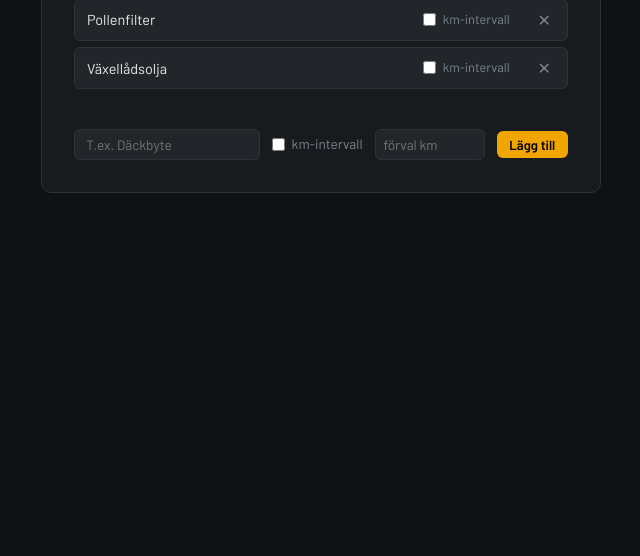
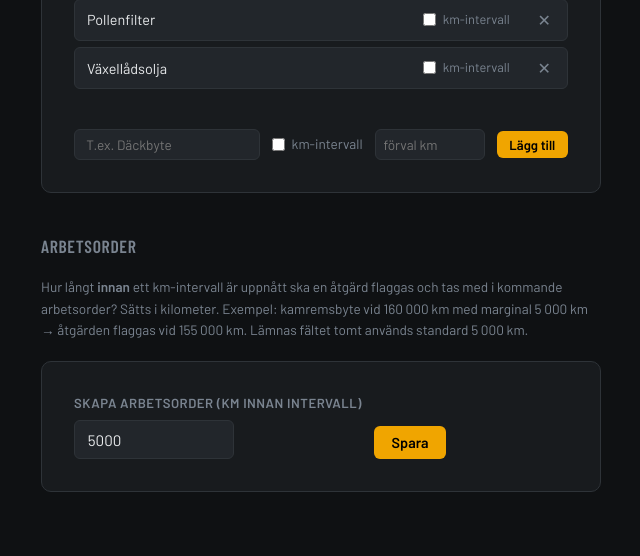
Before and after one commit to Svayak/RevvBase_V2, a Flask app: page /admin in a window 1280 px wide. Shown: the part 1555-2111 px from the top of the page, without its empty margins (143-783 px from the left). Before the commit the page ends 1748 px from the top, so only its background shows below. Run offline with Flask 3, Linux system fonts and the light colour scheme; a user stored in the database is signed in; data comes from the database, SQL or seed files in the repository; parts of the project's set-up code (start-up, migrations or seed data) failed here and were passed over; some libraries are stand-ins or nearby versions.

Commit message:
Avklara-noteringar + km-marginal för arbetsorder

```diff
--- a/app.py
+++ b/app.py
@@ -398,6 +398,14 @@ def init_db():
         try:
             conn.execute("ALTER TABLE fordonsmodeller ADD COLUMN verkstad_id INTEGER")
         except: pass
+        # Notering avklarad: datum då noteringen markerades som klar (NULL = aktiv)
+        try:
+            conn.execute("ALTER TABLE kommentarer ADD COLUMN avklarad_datum TEXT")
+        except: pass
+        # Marginal (km) innan intervall då arbetsorder/varning triggas (NULL = standard 5000)
+        try:
+            conn.execute("ALTER TABLE verkstader ADD COLUMN arbetsorder_marginal_km INTEGER")
+        except: pass
         # Skapa paketinstallningar om den saknas
         conn.executescript("""
             CREATE TABLE IF NOT EXISTS paketinstallningar (
@@ -534,6 +542,24 @@ def spara_intervall(bil_id, intervall_dict, verkstad_id=None):
                 ON CONFLICT(bil_id, service_typ) DO UPDATE SET intervall_km=excluded.intervall_km, aktiv=excluded.aktiv
             """, (bil_id, typ, info.get("intervall"), 1 if info.get("aktiv") else 0))
 
+ARBETSORDER_MARGINAL_STANDARD = 5000
+
+def get_arbetsorder_marginal(verkstad_id):
+    """Km-marginal innan ett intervall är uppnått då arbetsorder/varning ska triggas.
+    Konfigureras per verkstad i Admin. Saknas värde → standard 5000 km."""
+    if verkstad_id is None:
+        return ARBETSORDER_MARGINAL_STANDARD
+    try:
+        with get_db() as conn:
+            r = conn.execute(
+                "SELECT arbetsorder_marginal_km FROM verkstader WHERE id=?", (verkstad_id,)
+            ).fetchone()
+        if r is not None and r["arbetsorder_marginal_km"] is not None:
+            return int(r["arbetsorder_marginal_km"])
+    except Exception:
+        pass
+    return ARBETSORDER_MARGINAL_STANDARD
+
 def bygg_panel(bil_id, marke, modell, handelser, senaste_km, arsmodell=None, verkstad_id=None):
     intervaller = get_intervall(bil_id, marke, modell, arsmodell, verkstad_id)
     senaste_per_typ = {}
@@ -946,7 +972,12 @@ def bil(bil_id):
             "SELECT * FROM handelser WHERE bil_id=? ORDER BY km DESC", (bil_id,)
         ).fetchall()
         kommentarer = conn.execute(
-            "SELECT * FROM kommentarer WHERE bil_id=? ORDER BY id DESC", (bil_id,)
+            "SELECT * FROM kommentarer WHERE bil_id=? AND (avklarad_datum IS NULL OR avklarad_datum='') ORDER BY id DESC",
+            (bil_id,)
+        ).fetchall()
+        avklarade_kommentarer = conn.execute(
+            "SELECT * FROM kommentarer WHERE bil_id=? AND avklarad_datum IS NOT NULL AND avklarad_datum<>'' ORDER BY avklarad_datum DESC, id DESC",
+            (bil_id,)
         ).fetchall()
 
     senaste_km = alla_handelser[0]["km"] if alla_handelser else None
@@ -954,7 +985,8 @@ def bil(bil_id):
     return render_template("bil.html", bil=b, handelser=handelser,
         panel=panel, senaste_km=senaste_km,
         service_typer=get_service_typer(b["verkstad_id"]), filter_typ=filter_typ,
-        kommentarer=kommentarer)
+        kommentarer=kommentarer, avklarade_kommentarer=avklarade_kommentarer,
+        arbetsorder_marginal=get_arbetsorder_marginal(b["verkstad_id"]))
 
 @app.route("/bil/<int:bil_id>/redigera", methods=["GET","POST"])
 @login_required
@@ -1106,6 +1138,28 @@ def ta_bort_kommentar(bil_id, k_id):
         conn.execute("DELETE FROM kommentarer WHERE id=? AND bil_id=?", (k_id, bil_id))
     return redirect(url_for("bil", bil_id=bil_id))
 
+@app.route("/bil/<int:bil_id>/avklara-kommentar/<int:k_id>", methods=["POST"])
+@login_required
+def avklara_kommentar(bil_id, k_id):
+    check_bil_access(bil_id)
+    with get_db() as conn:
+        conn.execute(
+            "UPDATE kommentarer SET avklarad_datum=? WHERE id=? AND bil_id=?",
+            (str(date.today()), k_id, bil_id)
+        )
+    return redirect(url_for("bil", bil_id=bil_id))
+
+@app.route("/bil/<int:bil_id>/aterstall-kommentar/<int:k_id>", methods=["POST"])
+@login_required
+def aterstall_kommentar(bil_id, k_id):
+    check_bil_access(bil_id)
+    with get_db() as conn:
+        conn.execute(
+            "UPDATE kommentarer SET avklarad_datum=NULL WHERE id=? AND bil_id=?",
+            (k_id, bil_id)
+        )
+    return redirect(url_for("bil", bil_id=bil_id))
+
 @app.route("/bil/<int:bil_id>/ta-bort-handelse/<int:h_id>", methods=["POST"])
 @login_required
 def ta_bort_handelse(bil_id, h_id):
@@ -1173,6 +1227,7 @@ def kommande():
         si_map[si["bil_id"]].append(si)
     fm_cache = {}
     nedr_cache = {}
+    marg_cache = {}
 
     bilar_service = []
     for b in bilar:
@@ -1190,6 +1245,9 @@ def kommande():
         if b["verkstad_id"] not in nedr_cache:
             nedr_cache[b["verkstad_id"]] = get_nedraknare_typer(b["verkstad_id"])
         nedraknare = nedr_cache[b["verkstad_id"]]
+        if b["verkstad_id"] not in marg_cache:
+            marg_cache[b["verkstad_id"]] = get_arbetsorder_marginal(b["verkstad_id"])
+        marginal = marg_cache[b["verkstad_id"]]
         si_rader = si_map[b["id"]]
         db_map_si = {r["service_typ"]: r for r in si_rader}
         intervaller = {}
@@ -1223,7 +1281,7 @@ def kommande():
                 continue
             if diff >= iv:
                 atgarder.append({"typ": typ, "diff": diff, "intervall": iv, "status": "warn"})
-            elif diff >= iv * 0.8:
+            elif diff >= iv - marginal:
                 atgarder.append({"typ": typ, "diff": diff, "intervall": iv, "status": "caution"})
         if atgarder:
             atgarder.sort(key=lambda a: (0 if a["diff"] >= a["intervall"] else 1, -(a["diff"] or 0)))
@@ -1278,6 +1336,7 @@ def arbetsorder():
         si_map[si["bil_id"]].append(si)
     fm_cache = {}
     nedr_cache = {}
+    marg_cache = {}
 
     bilar_data = []
     for b in bilar:
@@ -1294,6 +1353,9 @@ def arbetsorder():
         if b["verkstad_id"] not in nedr_cache:
             nedr_cache[b["verkstad_id"]] = get_nedraknare_typer(b["verkstad_id"])
         nedraknare = nedr_cache[b["verkstad_id"]]
+        if b["verkstad_id"] not in marg_cache:
+            marg_cache[b["verkstad_id"]] = get_arbetsorder_marginal(b["verkstad_id"])
+        marginal = marg_cache[b["verkstad_id"]]
         si_rader = si_map[b["id"]]
         db_map_si = {r["service_typ"]: r for r in si_rader}
         intervaller = {}
@@ -1326,7 +1388,7 @@ def arbetsorder():
                 continue
             if diff >= iv:
                 status = "warn"
-            elif diff >= iv * 0.8:
+            elif diff >= iv - marginal:
                 status = "caution"
             else:
                 continue
@@ -1804,7 +1866,23 @@ def admin():
 
     return render_template("admin.html", anvandare=anvandare, verkstad_paket=verkstad_paket,
                            paket_limits=paket_limits, error=error,
-                           servicetyper=servicetyper)
+                           servicetyper=servicetyper,
+                           arbetsorder_marginal=get_arbetsorder_marginal(vid))
+
+@app.route("/admin/arbetsorder-marginal", methods=["POST"])
+@login_required
+def spara_arbetsorder_marginal():
+    if current_user.roll != "admin":
+        return redirect(url_for("index"))
+    vid = current_user.verkstad_id
+    km_str = request.form.get("marginal_km", "").strip()
+    marginal = int(km_str) if km_str.isdigit() else ARBETSORDER_MARGINAL_STANDARD
+    if marginal < 0:
+        marginal = ARBETSORDER_MARGINAL_STANDARD
+    if vid is not None:
+        with get_db() as conn:
+            conn.execute("UPDATE verkstader SET arbetsorder_marginal_km=? WHERE id=?", (marginal, vid))
+    return redirect(url_for("admin") + "#arbetsorder")
 
 @app.route("/admin/servicetyp/ny", methods=["POST"])
 @login_required
--- a/templates/admin.html
+++ b/templates/admin.html
@@ -192,6 +192,30 @@
   </div>
 </div>
 
+<!-- Arbetsorder -->
+<div id="arbetsorder" style="max-width:560px; margin-top:2.5rem;">
+  <h3 class="section-title">Arbetsorder</h3>
+  <p style="font-size:0.85rem; color:var(--text-muted); line-height:1.6; margin:0.4rem 0 1.25rem;">
+    Hur långt <strong>innan</strong> ett km-intervall är uppnått ska en åtgärd flaggas och tas med i
+    kommande arbetsorder? Sätts i kilometer. Exempel: kamremsbyte vid 160&nbsp;000 km med marginal
+    5&nbsp;000 km → åtgärden flaggas vid 155&nbsp;000 km. Lämnas fältet tomt används standard 5&nbsp;000 km.
+  </p>
+
+  <div class="form-card">
+    <form method="post" action="{{ url_for('spara_arbetsorder_marginal') }}"
+          style="display:flex; gap:0.75rem; align-items:flex-end; flex-wrap:wrap;">
+      <input type="hidden" name="csrf_token" value="{{ csrf_token() }}">
+      <div class="form-group" style="margin:0;">
+        <label class="form-label">Skapa arbetsorder (km innan intervall)</label>
+        <input class="form-input" type="number" name="marginal_km" min="0" step="500"
+               value="{{ arbetsorder_marginal }}" placeholder="5000"
+               style="width:160px;">
+      </div>
+      <button type="submit" class="btn btn-primary">Spara</button>
+    </form>
+  </div>
+</div>
+
 <script>
 // Spara i bakgrunden så sidan inte laddas om/scrollar
 function _spara(form, onFail){
```
Also changed, not shown: static/css/style.css (+44 -0 lines), templates/bil.html (+33 -1 lines).
